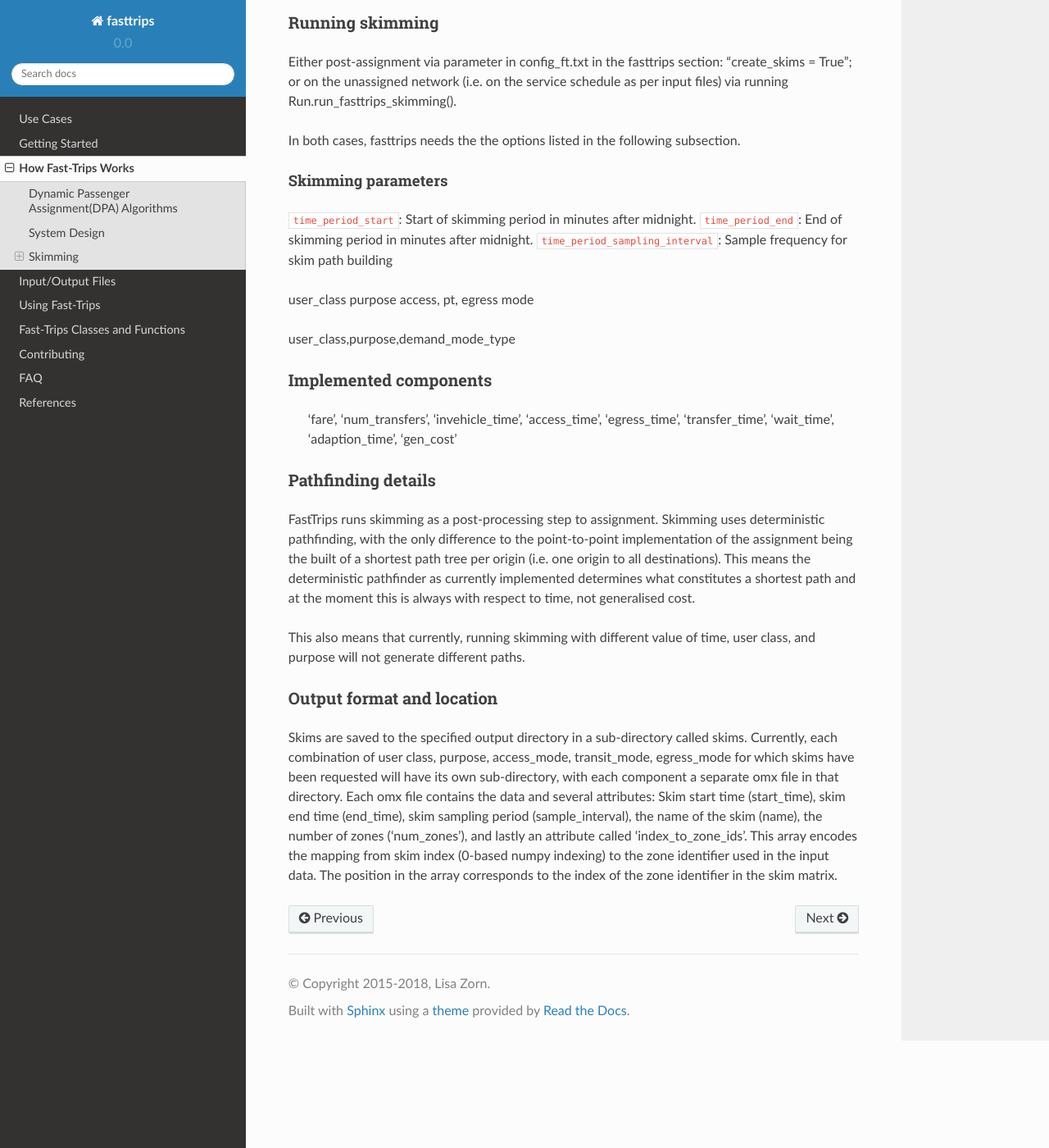
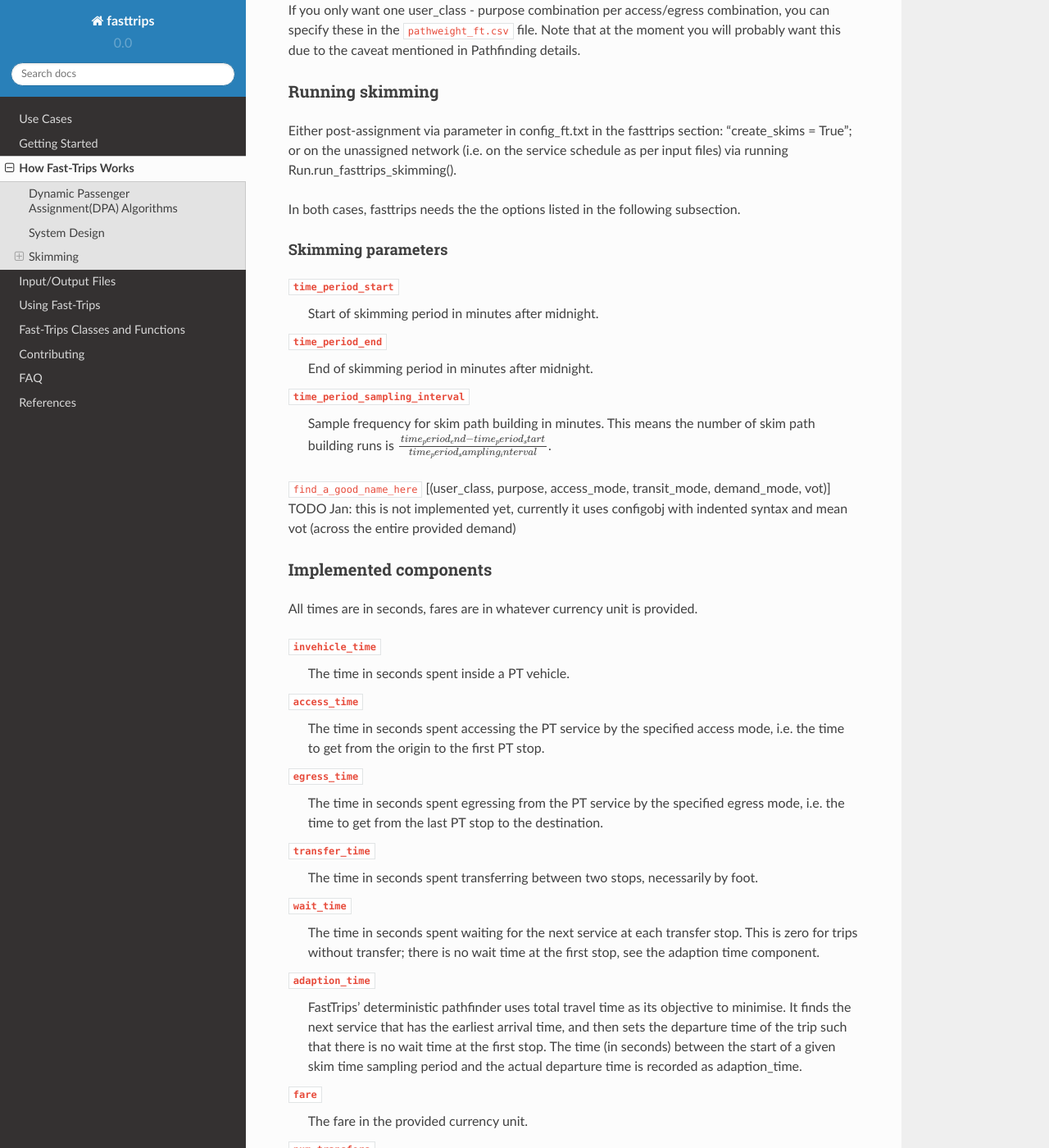
Before and after one commit to Fast-Trips/fast-trips, a Sphinx documentation site: the page built from doc/source/howitworks.rst, in a window 1280 px wide and 1400 px high, scrolled down 1181 px. Shown: the whole window at 82% size. Built offline with Sphinx 7.4.7 and the Read the Docs theme 2.0.0, drawn with Linux system fonts in a browser that asks for light colours; some of the changed text lies outside the part shown.

Commit message:
doco of skim components

```diff
--- a/doc/source/howitworks.rst
+++ b/doc/source/howitworks.rst
@@ -33,6 +33,7 @@
 Skims are average level-of-service indicators. Given that fasttrips is trip-based and dynamic, we need to define an
 averaging scheme. Since fasttrips is zone-based, we do not need to worry about spatial aggregation. We are
 therefore left with the following dimensions:
+
 1) temporal
 2) personal attributes:
 
@@ -46,6 +47,7 @@
 and then average over time sampling points by taking the mean.
 
 Regarding 2), ...
+
 If you only want one user_class - purpose combination per access/egress combination, you can specify these in the
 ``pathweight_ft.csv`` file. Note that at the moment you will probably want this due to the caveat mentioned in
 :ref:`Pathfinding details`.
@@ -63,29 +65,59 @@
 
 Skimming parameters
 """""""""""""""""""
-``time_period_start``: Start of skimming period in minutes after midnight.
-``time_period_end``: End of skimming period in minutes after midnight.
-``time_period_sampling_interval``: Sample frequency for skim path building
+``time_period_start``
+  Start of skimming period in minutes after midnight.
 
-user_class
-purpose
-access, pt, egress mode
+``time_period_end``
+  End of skimming period in minutes after midnight.
 
-user_class,purpose,demand_mode_type
+``time_period_sampling_interval``
+  Sample frequency for skim path building in minutes. This means the number of skim path building runs is
+  :math:`\frac{time_period_end - time_period_start}{time_period_sampling_interval}`.
+
+``find_a_good_name_here``
+[(user_class, purpose, access_mode, transit_mode, demand_mode, vot)]
+TODO Jan: this is not implemented yet, currently it uses configobj with indented syntax and mean vot (across the
+entire provided demand)
 
 
 Implemented components
 ^^^^^^^^^^^^^^^^^^^^^^
+All times are in seconds, fares are in whatever currency unit is provided.
 
-    'fare',
-    'num_transfers',
-    'invehicle_time',
-    'access_time',
-    'egress_time',
-    'transfer_time',
-    'wait_time',
-    'adaption_time',
-    'gen_cost'
+``invehicle_time``
+  The time in seconds spent inside a PT vehicle.
+
+``access_time``
+  The time in seconds spent accessing the PT service by the specified access mode, i.e. the time to get from the origin
+  to the first PT stop.
+
+``egress_time``
+  The time in seconds spent egressing from the PT service by the specified egress mode, i.e. the time to get from the
+  last PT stop to the destination.
+
+``transfer_time``
+  The time in seconds spent transferring between two stops, necessarily by foot.
+
+``wait_time``
+  The time in seconds spent waiting for the next service at each transfer stop. This is zero for trips without transfer;
+  there is no wait time at the first stop, see the adaption time component.
+
+``adaption_time``
+  FastTrips' deterministic pathfinder uses total travel time as its objective to minimise. It finds the next service
+  that has the earliest arrival time, and then sets the departure time of the trip such that there is no wait time at
+  the first stop. The time (in seconds) between the start of a given skim time sampling period and the actual
+  departure time is recorded as adaption_time.
+
+``fare``
+  The fare in the provided currency unit.
+
+``num_transfers``
+  The number of transfers.
+
+``gen_cost``
+  The generalised cost calculated with the weights provided in ``pathweights_ft`` and for the specified user_class,
+  purpose, access_mode, transit_mode, egress_mode, value_of_time combination as provided in ``config_ft``.
 
 
 Pathfinding details
@@ -95,8 +127,8 @@
 (i.e. one origin to all destinations). This means the deterministic pathfinder as currently implemented determines
 what constitutes a shortest path and at the moment this is always with respect to time, not generalised cost.
 
-This also means that currently, running skimming with different value of time, user class, and purpose will not generate
-different paths.
+This also means that currently, running skimming with different values of time, user classes, and purposes will not
+generate different paths.
 
 
 Output format and location
```
